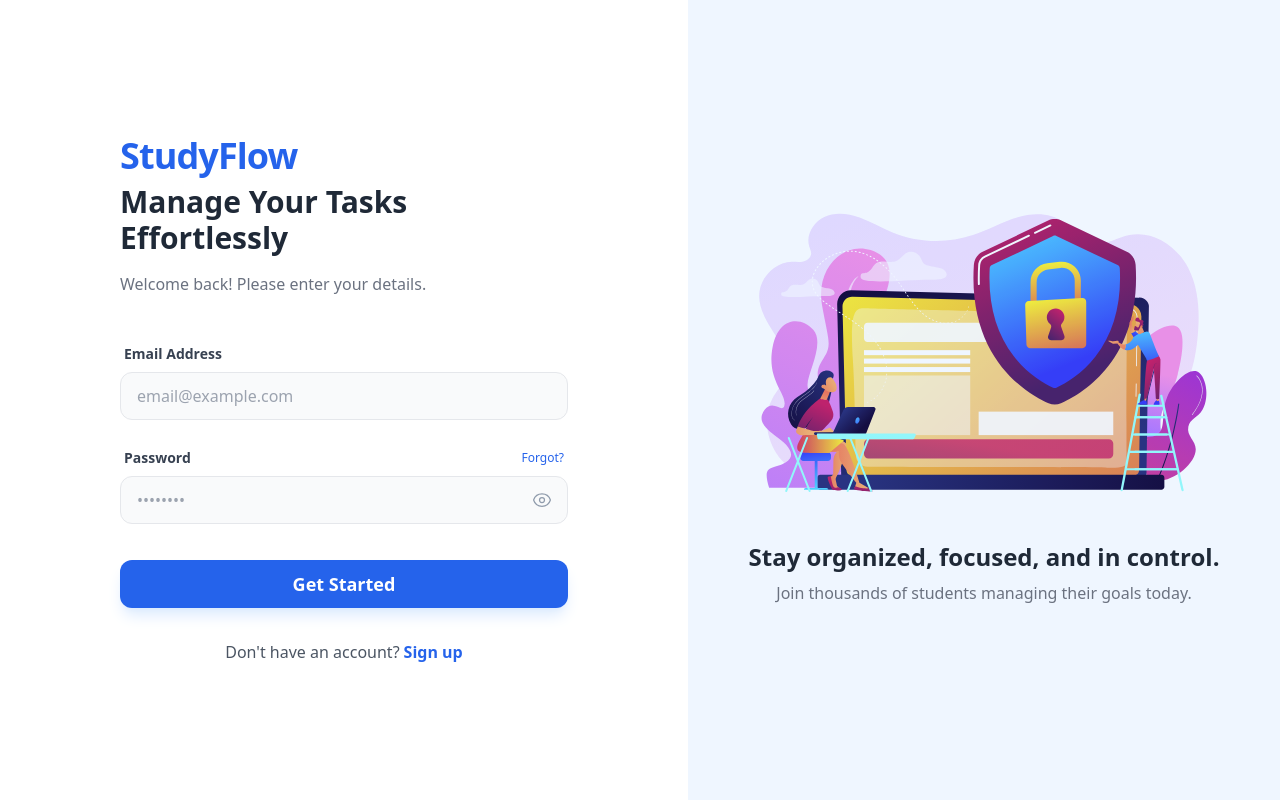
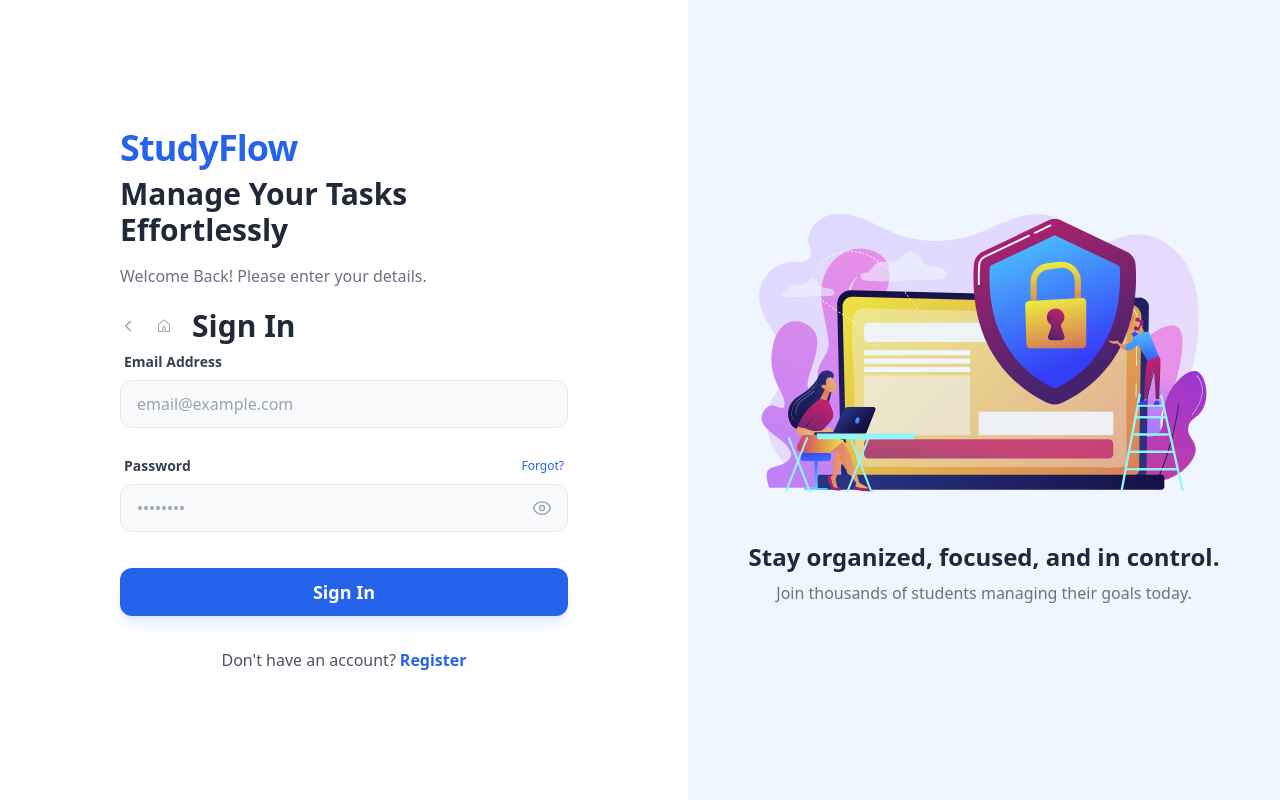
Before and after one commit to Achintha-Dev/studyflow, a React (Vite) app in the folder client/: page /login in a window 1280 px wide. Built offline with nearby package versions, Linux system fonts and the light colour scheme.

Commit message:
Created Form.jsx and updated UI in Register.jsx and Login.jsx

```diff
--- a/client/package.json
+++ b/client/package.json
@@ -14,6 +14,7 @@
     "react": "^19.2.0",
     "react-dom": "^19.2.0",
     "react-hot-toast": "^2.6.0",
+    "react-icons": "^5.6.0",
     "react-router-dom": "^7.13.1"
   },
   "devDependencies": {
--- a/client/src/App.jsx
+++ b/client/src/App.jsx
@@ -3,6 +3,7 @@ import Welcome from "./pages/Welcome"
 import Login from "./pages/Login"
 import Tasks from "./pages/Tasks"
 import { Toaster } from 'react-hot-toast';
+import Register from "./pages/Register";
 
 function App() {
 
@@ -15,6 +16,7 @@ function App() {
           <Route path="/" element={<Welcome/>} />
           <Route path="/login" element={<Login/>} />
           <Route path="/tasks" element={<Tasks/>} />
+          <Route path="/register" element={<Register/>} />
         </Routes>
       </Router>
     </>
--- /dev/null
+++ b/client/src/components/Form.jsx
@@ -0,0 +1,73 @@
+import React from 'react'
+import { useNavigate } from 'react-router-dom'
+import { IoIosArrowBack } from "react-icons/io";
+import { GoHome } from "react-icons/go";
+
+function Form({children, text1, text2, text3, text4, imgLink, pageLink}) {
+
+    const navigate = useNavigate();
+
+  return (
+    <div className="min-h-screen flex flex-col lg:flex-row bg-white">
+
+          {/* --- LEFT SIDE: THE FORM --- */}
+          <div className="flex-1 flex items-center justify-center px-8 py-12 lg:px-24">
+            <div className="w-full max-w-md">
+
+
+                <div className="mb-5 text-center lg:text-left">
+                    <h2 className="text-4xl font-extrabold text-[#2563eb] tracking-tight mb-2">StudyFlow</h2>
+                    <h1 className="text-2xl font-bold text-gray-800 lg:text-3xl">Manage Your Tasks Effortlessly</h1>
+                    <p className="text-gray-500 mt-4">{text1}</p>
+                </div>
+
+                <div className='flex items-center gap-5'>
+                    {/* Back Button */}
+                    <button
+                        onClick={() => navigate(-1)}
+                        className=" text-gray-400 hover:text-gray-500 font-medium tooltip" data-tip='Go back'
+                    >
+                        <IoIosArrowBack />
+                    </button>
+
+                    <button
+                        onClick={() => navigate('/')}
+                        className=" text-gray-400 hover:text-gray-500 font-medium tooltip" data-tip='Go Home'
+                    >
+                        <GoHome />
+                    </button>
+
+                    <h1 className="text-2xl font-bold text-gray-800 lg:text-3xl text-center">{text2}</h1>
+                </div>
+
+                {/* Form is here */}
+                {children}
+
+                {/* move to login/register page */}
+                <p className="text-center mt-8 text-gray-600">
+                    {text3}
+                    <a href={pageLink} className="text-[#2563eb] font-bold ml-1 hover:underline">{text4}</a>
+                </p>
+
+            </div>
+          </div>
+
+          {/* --- RIGHT SIDE: THE ILLUSTRATION (Hidden on Mobile) --- */}
+          <div className="hidden lg:flex flex-1 bg-blue-50 items-center justify-center p-12">
+            <div className="max-w-xl text-center">
+
+              <img
+                  src={imgLink}
+                  alt="StudyFlow Growth"
+                  className="w-full h-auto mb-8 mix-blend-multiply"
+              />
+              <h3 className="text-2xl font-bold text-gray-800">Stay organized, focused, and in control.</h3>
+              <p className="text-gray-500 mt-2">Join thousands of students managing their goals today.</p>
+
+            </div>
+          </div>
+        </div>
+  )
+}
+
+export default Form
--- a/client/src/pages/Login.jsx
+++ b/client/src/pages/Login.jsx
@@ -6,6 +6,7 @@ import toast from 'react-hot-toast'
 import EyeIcon from '../assets/eye_icon.svg'
 import EyeOffIcon from '../assets/eye-off_icon.svg'
 import image from '../assets/data_security.svg'
+import Form from "../components/Form";
 
 function Login() {
     const [email, setEmail] = useState('');
@@ -35,17 +36,14 @@ function Login() {
     };
   return (
 
-    <div className="min-h-screen flex flex-col lg:flex-row bg-white">
-
-      {/* --- LEFT SIDE: THE FORM --- */}
-      <div className="flex-1 flex items-center justify-center px-8 py-12 lg:px-24">
-        <div className="w-full max-w-md">
-
-            <div className="mb-10 text-center lg:text-left">
-                <h2 className="text-4xl font-extrabold text-[#2563eb] tracking-tight mb-2">StudyFlow</h2>
-                <h1 className="text-2xl font-bold text-gray-800 lg:text-3xl">Manage Your Tasks Effortlessly</h1>
-                <p className="text-gray-500 mt-4">Welcome back! Please enter your details.</p>
-            </div>
+    <Form
+        text1={"Welcome Back! Please enter your details."}
+        text2={"Sign In"}
+        text3={"Don't have an account?"}
+        text4={"Register"}
+        imgLink={image}
+        pageLink={'/register'}
+    >
 
             {/* email input field and label */}
             <form onSubmit={handleSubmit} className="space-y-5">
@@ -99,36 +97,15 @@ function Login() {
                 {/* submit button */}
                 <div className="pt-4">
                     <button type="submit" className="btn bg-[#2563eb] hover:bg-[#1d4ed8] border-none text-white w-full h-12 text-lg normal-case rounded-xl shadow-lg shadow-blue-100">
-                        Get Started
+                        Sign In
                     </button>
                 </div>
 
             </form>
+    </Form>
 
-            {/* move to register page */}
-            <p className="text-center mt-8 text-gray-600">
-                Don't have an account?
-                <a href="/register" className="text-[#2563eb] font-bold ml-1 hover:underline">Sign up</a>
-            </p>
 
-        </div>
-      </div>
 
-      {/* --- RIGHT SIDE: THE ILLUSTRATION (Hidden on Mobile) --- */}
-      <div className="hidden lg:flex flex-1 bg-blue-50 items-center justify-center p-12">
-        <div className="max-w-xl text-center">
-
-          <img
-              src={image}
-              alt="StudyFlow Growth"
-              className="w-full h-auto mb-8 mix-blend-multiply"
-          />
-          <h3 className="text-2xl font-bold text-gray-800">Stay organized, focused, and in control.</h3>
-          <p className="text-gray-500 mt-2">Join thousands of students managing their goals today.</p>
-
-        </div>
-      </div>
-    </div>
   )
 }
 
--- a/client/src/pages/Register.jsx
+++ b/client/src/pages/Register.jsx
@@ -1,13 +1,103 @@
-import React from 'react'
+import React, { useState } from 'react'
+import axios from 'axios'
+import toast from 'react-hot-toast'
+import { IoEyeOutline, IoEyeOffOutline } from "react-icons/io5";
+import EyeOffIcon from '../assets/eye-off_icon.svg'
+import { useNavigate , Link } from 'react-router-dom'
+import Form from '../components/Form'
 
 function Register() {
+    const [formData, setFormData] = useState({name:'', email:'', password:''});
+    const [showPassword, setShowPassword] = useState(false);
+    const [isError, setIsError] = useState(false);
+    const navigator = useNavigate();
+
+    const handleSubmit = async (e) => {
+      e.preventDefault();
+      setIsError(false);
+
+      try {
+        await axios.post('http://localhost:5000/api/auth/register', formData);
+        toast.success('Registration successful! Please login.');
+        navigator('/login');
+
+      } catch (error) {
+        setIsError(true);
+        toast.error(error.response?.data?.message || 'Registration Failed');
+      }
+
+    }
+
+  return (
+    <Form
+      text1={"Welcome! Please enter your details."}
+      text2={"Create Account"}
+      text3={"Already have an account?"}
+      text4={"Login"}
+      imgLink={"https://img.freepik.com/free-vector/sign-up-concept-illustration_114360-7885.jpg"}
+      pageLink={"/login"}
+    >
+
+      <form onSubmit={handleSubmit} className="space-y-5">
+        {/* name input field and label */}
+        <div className="form-control">
+          <label className="label"><span className="label-text font-semibold text-slate-700">Full Name</span></label>
+          <input
+            type="text"
+            placeholder="John Doe"
+            className={`input bg-gray-50 text-gray-800 input-bordered w-full h-12 rounded-xl pr-12 transition-all
+              ${isError ? 'bg-gray-50 text-red-600 border-red-600 focus:border-red-600': 'border-gray-200 focus:border-[#2563eb]'}`}
+            onChange={(e) => setFormData({...formData, name: e.target.value})}
+            required
+          />
+        </div>
+
+        {/* email input field and name */}
+        <div className="form-control">
+          <label className="label"><span className="label-text font-semibold text-slate-700">Email Address</span></label>
+          <input
+            type="email"
+            placeholder="name@student.com"
+            className={`input bg-gray-50 text-gray-800 input-bordered w-full h-12 rounded-xl pr-12 transition-all
+              ${isError ? 'bg-gray-50 text-red-600 border-red-600 focus:border-red-600': 'border-gray-200 focus:border-[#2563eb]'}`}
+            onChange={(e) => setFormData({...formData, email: e.target.value})}
+            required
+          />
+        </div>
+
+        <div className="form-control">
+          <label className="label"><span className="label-text font-semibold text-slate-700">Password</span></label>
+          <div className="relative">
+            {/* password input field */}
+            <input
+              type={showPassword ? "text" : "password"}
+              placeholder="••••••••"
+              className={`input bg-gray-50 text-gray-800 input-bordered w-full h-12 rounded-xl pr-12 transition-all
+                ${isError ? 'bg-gray-50 text-red-600 border-red-600 focus:border-red-600': 'border-gray-200 focus:border-[#2563eb]'}`}
+              onChange={(e) => setFormData({...formData, password: e.target.value})}
+              required
+            />
+            <button
+              type="button"
+              className="absolute right-4 top-1/2 -translate-y-1/2 opacity-60"
+              onClick={() => setShowPassword(!showPassword)}
+            >
+              {showPassword ? (
+                <IoEyeOffOutline className="w-5 h-5 opacity-90 hover:opacity-100 transition-opacity" />
+              ) : (
+                <IoEyeOutline className="w-5 h-5 opacity-90 hover:opacity-100 transition-opacity" />
+              )}
+            </button>
+          </div>
+        </div>
+
+        <button type="submit" className="btn bg-[#2563eb] hover:bg-blue-700 border-none text-white w-full h-12 text-lg normal-case rounded-xl shadow-lg shadow-blue-100 mt-4 transition-all">
+            Register
+        </button>
+      </form>
 
 
-
-
-
-  return (
-    <div>Register</div>
+    </Form>
   )
 }
 
```
Also changed, not shown: 1 other file (tests, documents, lock files or other folders).
